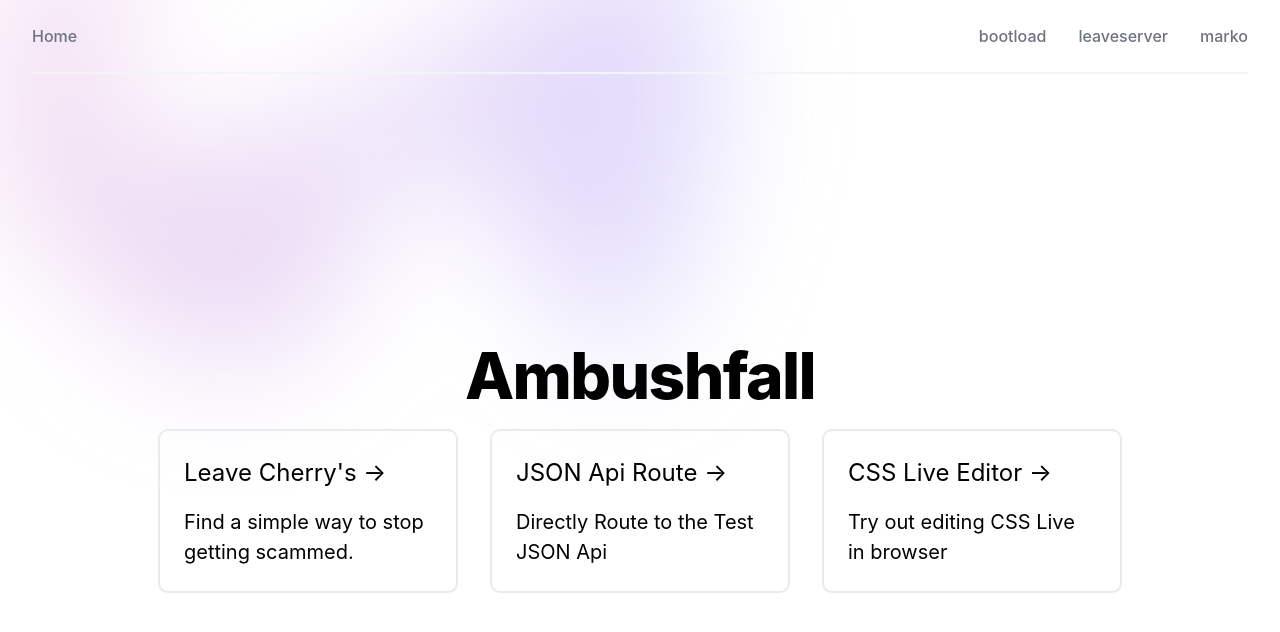
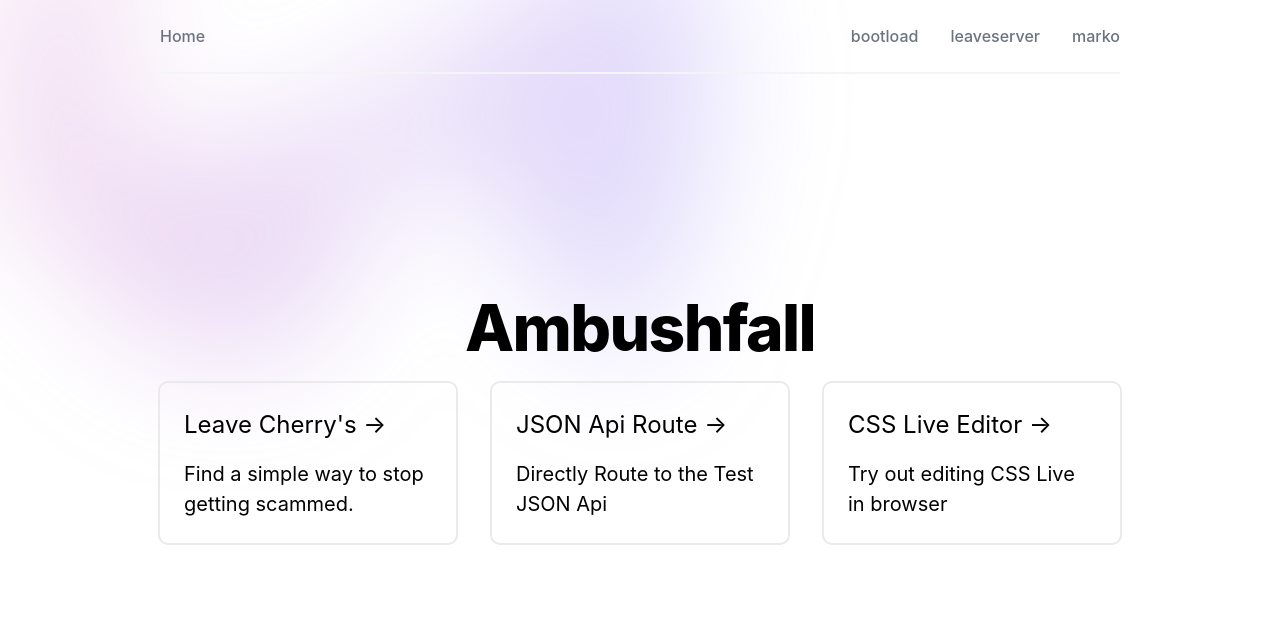
Before and after one commit to Ambushfall/turborepo, a Next.js app: page / in a window 1280 px wide. Shown: the top 632 px of the page. Built offline with nearby package versions, Linux system fonts and the light colour scheme.

Commit message:
styling changes

```diff
--- a/app/editor/page.tsx
+++ b/app/editor/page.tsx
@@ -1,12 +1,11 @@
 'use client'
 import styles from '../page.module.css'
-// import '../globals.css'
 
 
 export default function CSSEDIT() {
     return (
         <div className={styles.container}>
-            <style id='STYLEDIV' className='bg-gray-50 border border-gray-300 text-gray-900 text-sm rounded-lg focus:ring-blue-500 focus:border-blue-500 block w-full p-2.5 dark:bg-gray-700 dark:border-gray-600 dark:placeholder-gray-400 dark:text-white dark:focus:ring-blue-500 dark:focus:border-blue-500"' contentEditable>
+            <style id='STYLEDIV' className={styles.main} contentEditable>
                 Write CSS here
             </style>
         </div>
--- a/app/marko/page.tsx
+++ b/app/marko/page.tsx
@@ -7,7 +7,6 @@ export default function Page() {
     return (<>
         <ComponentOne />
         <ComponentTwo />
-        {/* <ComponentThree /> */}
     </>)
 }
 
@@ -16,7 +15,7 @@ const ComponentOne = () => {
     return (
         <>
             <div className='py-0 p-8'>
-                <main className='min-h-screen flex flex-col justify-center items-center p-16 flex-1'>
+                <main className='min-h-fit flex flex-col justify-center items-center p-16 flex-1'>
                     <Image alt='Test' src={'/frame5.svg'} width={150} height={150} />
                 </main>
             </div>
@@ -27,7 +26,7 @@ const ComponentOne = () => {
 const ComponentTwo = () => {
     return (
         <>
-        {/* <GradientBG/> */}
+            {/* <GradientBG/> */}
         </>
     )
 }
@@ -35,7 +34,7 @@ const ComponentTwo = () => {
 const ComponentThree = () => {
     return (
         <>
-        <Image alt='Test' src={'/frame5.svg'} width={150} height={150} />
+            <Image alt='Test' src={'/frame5.svg'} width={150} height={150} />
         </>
     )
 }
--- a/app/navigation.tsx
+++ b/app/navigation.tsx
@@ -5,7 +5,7 @@ const Navigation = ({ urls }: { urls: Array<string>; }) => {
   const linkStyle = `text-base font-medium text-gray-500 hover:text-gray-900 transition duration-150 ease-in-out dark:text-white dark:hover:text-gray-200`
 
   return (
-    <div className="max-w-7xl mx-auto px-4 sm:px-6 lg:px-8">
+    <div className="max-w-5xl mx-auto px-4 sm:px-6 lg:px-8">
       <div className="flex justify-between items-center border-b-2 border-gray-100 py-6">
         <div>
           <Link href={'/'} className={linkStyle}>Home</Link>
--- a/app/page.module.css
+++ b/app/page.module.css
@@ -5,7 +5,7 @@
 }
 
 .main {
-  min-height: 100vh;
+  min-height: 88vh;
   padding: 4rem 0;
   flex: 1;
   display: flex;
```
